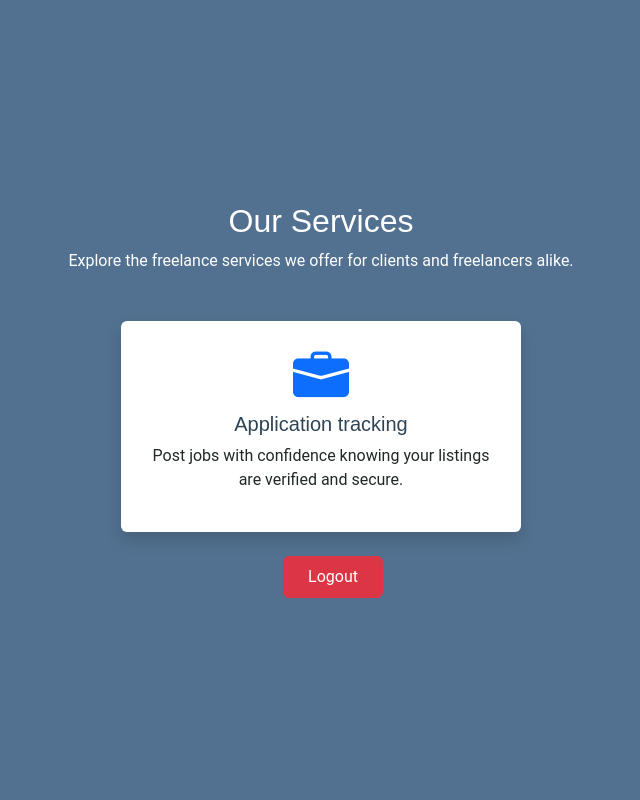
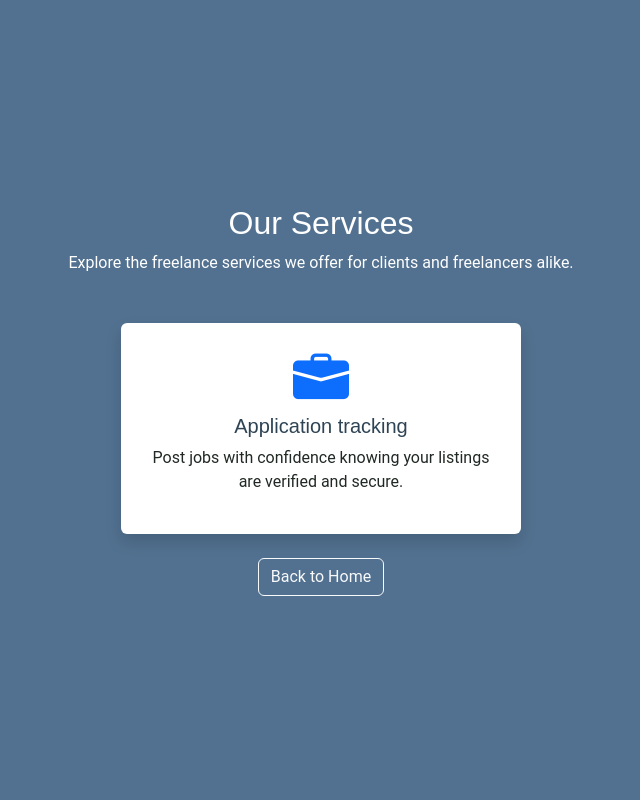
Before and after one commit to DeepakVinay12/freelancer, a Flask app: page /services3 in a window 1280 px wide. Shown: the whole page, without its empty margins (319-959 px from the left). Run offline with Flask 3, Linux system fonts and the light colour scheme; a user stored in the database is signed in; some libraries are stand-ins or nearby versions.

Commit message:
Update service-details-3.html

```diff
--- a/job freelance/templates/service-details-3.html
+++ b/job freelance/templates/service-details-3.html
@@ -46,7 +46,7 @@
       </div>
 
       <div class="mt-4">
-         <a href="{{ url_for('logout') }}" class="btn btn-danger ms-4 px-4 py-2 rounded">Logout</a>
+       <a href="{{ url_for('home') }}" class="btn btn-outline-light">Back to Home</a>
       </div>
     </div>
   </section>
```
